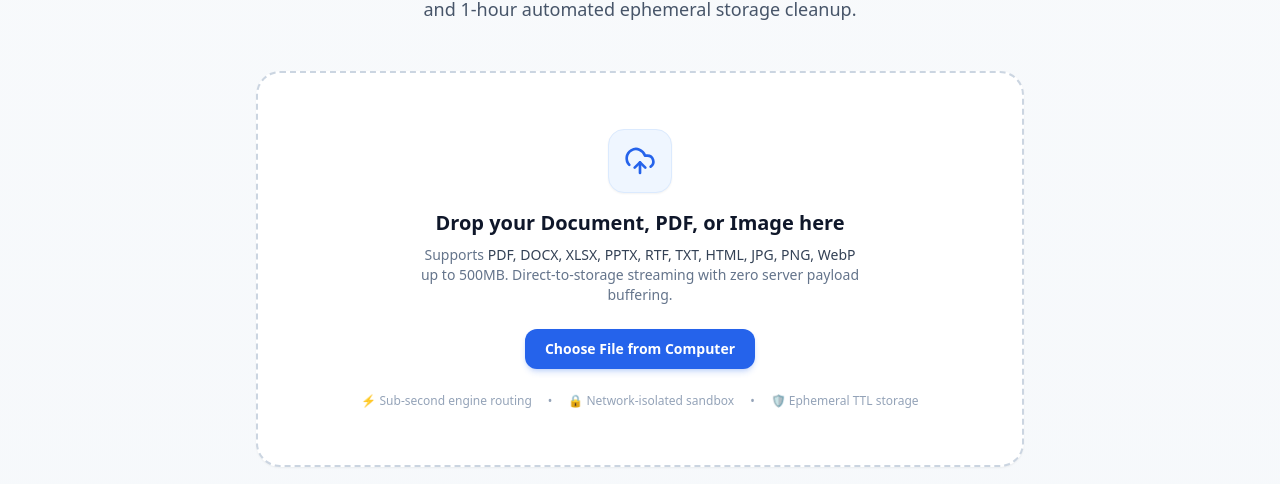
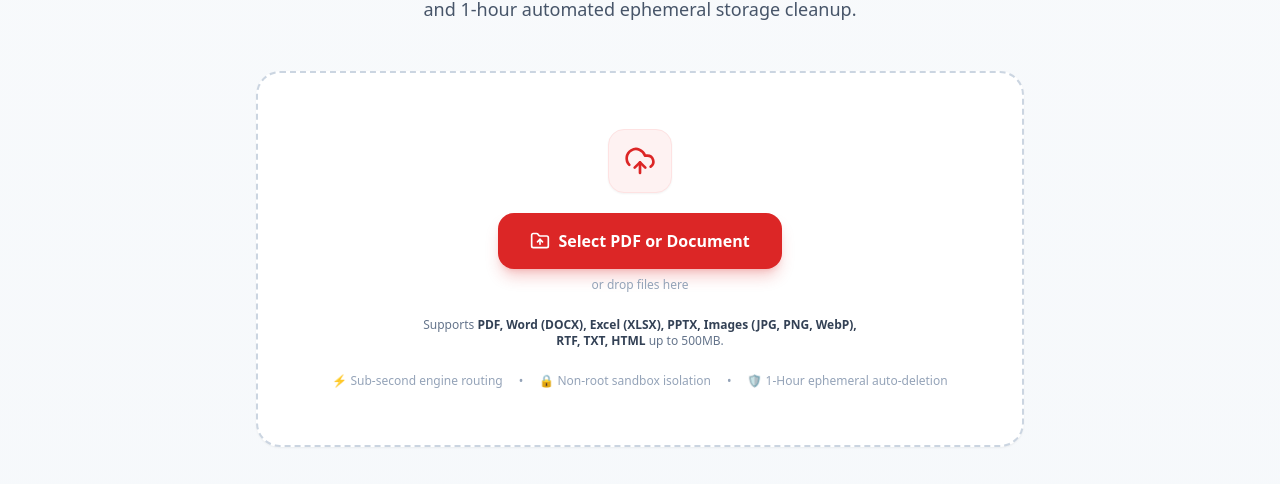
Before and after one commit to sauryah/li-pdf, a Next.js app in the folder web/: page / in a window 1280 px wide. Shown: the part 316-800 px from the top of the page. Built offline with nearby package versions, Linux system fonts and the light colour scheme; no server answers.

Commit message:
feat(ui): redesign Dropzone with brand red CTA button and drag-and-drop workspace

```diff
--- a/web/src/components/Dropzone.tsx
+++ b/web/src/components/Dropzone.tsx
@@ -1,7 +1,7 @@
 'use client';
 
 import React, { useState, useRef, DragEvent, ChangeEvent } from 'react';
-import { UploadCloud, File, AlertCircle, Sparkles } from 'lucide-react';
+import { UploadCloud, File, AlertCircle, Sparkles, FolderUp } from 'lucide-react';
 
 interface DropzoneProps {
   onFileSelected: (file: File) => void;
@@ -56,8 +56,8 @@ export function Dropzone({ onFileSelected, isUploading = false }: DropzoneProps)
         onClick={() => inputRef.current?.click()}
         className={`relative border-2 border-dashed rounded-3xl p-10 sm:p-14 text-center cursor-pointer transition-all duration-200 ${
           isDragging
-            ? 'border-blue-500 bg-blue-50/50 scale-[1.01]'
-            : 'border-slate-300 hover:border-slate-400 bg-white hover:bg-slate-50/50 shadow-sm hover:shadow'
+            ? 'border-red-500 bg-red-50/50 scale-[1.01]'
+            : 'border-slate-300 hover:border-red-400 bg-white hover:bg-slate-50/40 shadow-sm hover:shadow'
         }`}
       >
         <input
@@ -69,32 +69,36 @@ export function Dropzone({ onFileSelected, isUploading = false }: DropzoneProps)
           accept=".pdf,.jpg,.jpeg,.png,.webp,.docx,.xlsx,.pptx,.doc,.xls,.ppt,.odt,.rtf,.txt,.html"
         />
 
-        <div className="mx-auto w-16 h-16 rounded-2xl bg-blue-50 border border-blue-100 flex items-center justify-center text-blue-600 mb-4 shadow-sm">
+        <div className="mx-auto w-16 h-16 rounded-2xl bg-red-50 border border-red-100 flex items-center justify-center text-red-600 mb-5 shadow-sm">
           <UploadCloud className="w-8 h-8" />
         </div>
 
-        <h3 className="text-xl font-semibold text-slate-900 mb-2">
-          Drop your Document, PDF, or Image here
-        </h3>
-        <p className="text-sm text-slate-500 max-w-md mx-auto mb-6">
-          Supports <span className="font-medium text-slate-700">PDF, DOCX, XLSX, PPTX, RTF, TXT, HTML, JPG, PNG, WebP</span> up to 500MB. Direct-to-storage streaming with zero server payload buffering.
+        <div className="mb-6">
+          <button
+            type="button"
+            className="inline-flex items-center space-x-2 px-8 py-4 rounded-2xl bg-red-600 text-white text-base font-bold shadow-lg shadow-red-600/25 hover:bg-red-700 active:scale-[0.98] transition-all"
+          >
+            <FolderUp className="w-5 h-5" />
+            <span>Select PDF or Document</span>
+          </button>
+          <p className="text-xs text-slate-400 mt-2 font-medium">or drop files here</p>
+        </div>
+
+        <p className="text-xs text-slate-500 max-w-md mx-auto mb-6">
+          Supports <span className="font-semibold text-slate-700">PDF, Word (DOCX), Excel (XLSX), PPTX, Images (JPG, PNG, WebP), RTF, TXT, HTML</span> up to 500MB.
         </p>
 
-        <div className="inline-flex items-center space-x-2 px-5 py-2.5 rounded-xl bg-blue-600 text-white text-sm font-semibold shadow-md shadow-blue-600/20 hover:bg-blue-700 transition-colors">
-          <span>Choose File from Computer</span>
-        </div>
-
-        <div className="mt-6 flex items-center justify-center space-x-4 text-xs font-medium text-slate-400">
+        <div className="flex flex-wrap items-center justify-center gap-x-4 gap-y-1 text-xs font-medium text-slate-400">
           <span>⚡ Sub-second engine routing</span>
           <span>•</span>
-          <span>🔒 Network-isolated sandbox</span>
+          <span>🔒 Non-root sandbox isolation</span>
           <span>•</span>
-          <span>🛡️ Ephemeral TTL storage</span>
+          <span>🛡️ 1-Hour ephemeral auto-deletion</span>
         </div>
       </div>
 
       {error && (
-        <div className="mt-4 p-3 rounded-xl bg-red-50 border border-red-200 text-red-700 text-sm flex items-center space-x-2">
+        <div className="mt-4 p-3.5 rounded-xl bg-red-50 border border-red-200 text-red-700 text-sm flex items-center space-x-2">
           <AlertCircle className="w-4 h-4 flex-shrink-0" />
           <span>{error}</span>
         </div>
```
